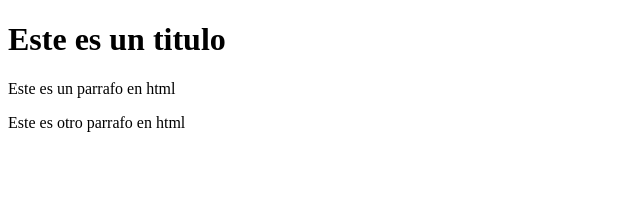
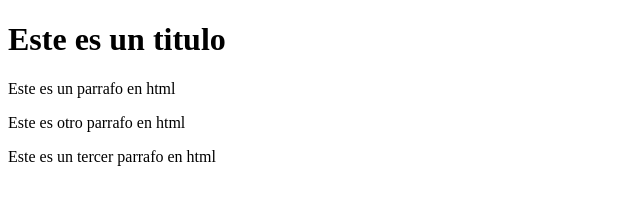
Before and after one commit to AlexDaza127/prueba, a plain HTML site: page index.html in a window 1280 px wide. Shown: the whole page, without its empty margins (0-640 px from the left). Drawn offline with Linux system fonts and the light colour scheme.

Commit message:
Se agrego un tercer parrafo

```diff
--- a/index.html
+++ b/index.html
@@ -12,6 +12,7 @@
     <h1>Este es un titulo</h1>
     <p>Este es un parrafo en html</p>
     <p>Este es otro parrafo en html</p>
+    <p>Este es un tercer parrafo en html</p>
 </body>
 
 </html>
```
